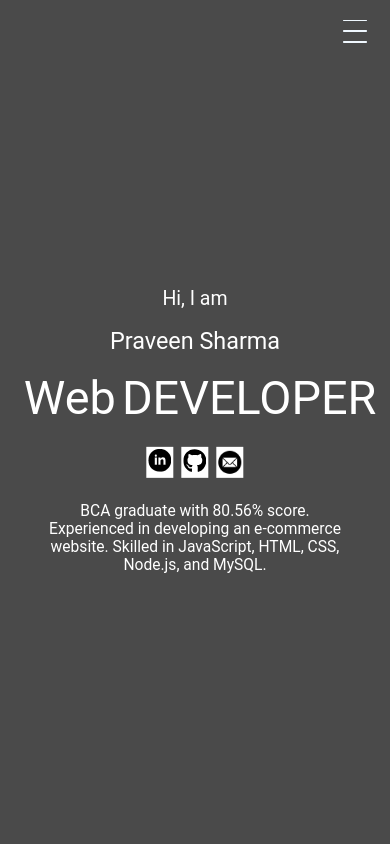
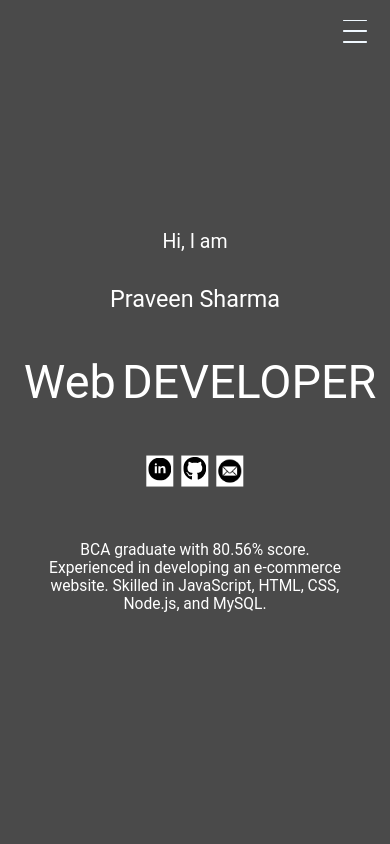
Before and after one commit to pshar-207/Portfolio, a React app: page / in a window 390 px wide. Shown: the top 844 px of the page. Built offline with nearby package versions, Linux system fonts and the light colour scheme; the HTML template or start-up script is replaced by a standard one.

Commit message:
align mobile herosection

```diff
--- a/src/Components/HeroSection/HeroSection.css
+++ b/src/Components/HeroSection/HeroSection.css
@@ -119,16 +119,16 @@
   .about-hi {
     font-size: 5vw;
     position: absolute;
-    top: 35%;
+    top: 28%;
     left: 50%;
-    transform: translate(-50%, -35%);
+    transform: translate(-50%, -28%);
   }
   .about-name {
     font-size: 6vw;
     position: absolute;
-    top: 40%;
+    top: 35%;
     left: 50%;
-    transform: translate(-50%, -40%);
+    transform: translate(-50%, -35%);
     width: 100%;
     text-align: center;
   }
@@ -136,42 +136,43 @@
     font-size: 8vw;
     font-size: 12vw;
     position: absolute;
-    top: 47%;
+    top: 45%;
     left: 8%;
-    transform: translate(-8%, -47%);
+    transform: translate(-8%, -45%);
   }
   .developer-text {
     font-size: 8vw;
     font-size: 12vw;
     line-height: 90%;
     position: absolute;
-    top: 47%;
+    top: 45%;
     left: 90%;
-    transform: translate(-90%, -47%);
+    transform: translate(-90%, -45%);
   }
-  .about-paragraph {
-    font-size: 4vw;
-    width: 80vw;
-    position: absolute;
-    top: 65%;
-    left: 50%;
-    transform: translate(-50%, -65%);
-    text-align: center;
-  }
+
   .contact {
     display: none;
   }
   .contact-list {
     position: absolute;
-    top: 55%;
+    top: 56%;
     left: 50%;
-    transform: translate(-50%, -55%);
+    transform: translate(-50%, -56%);
   }
   .contact-list li {
     height: 8vw;
   }
   .contact-list img {
     width: 6vw;
+  }
+  .about-paragraph {
+    font-size: 4vw;
+    width: 80vw;
+    position: absolute;
+    top: 70%;
+    left: 50%;
+    transform: translate(-50%, -70%);
+    text-align: center;
   }
 }
 
```
